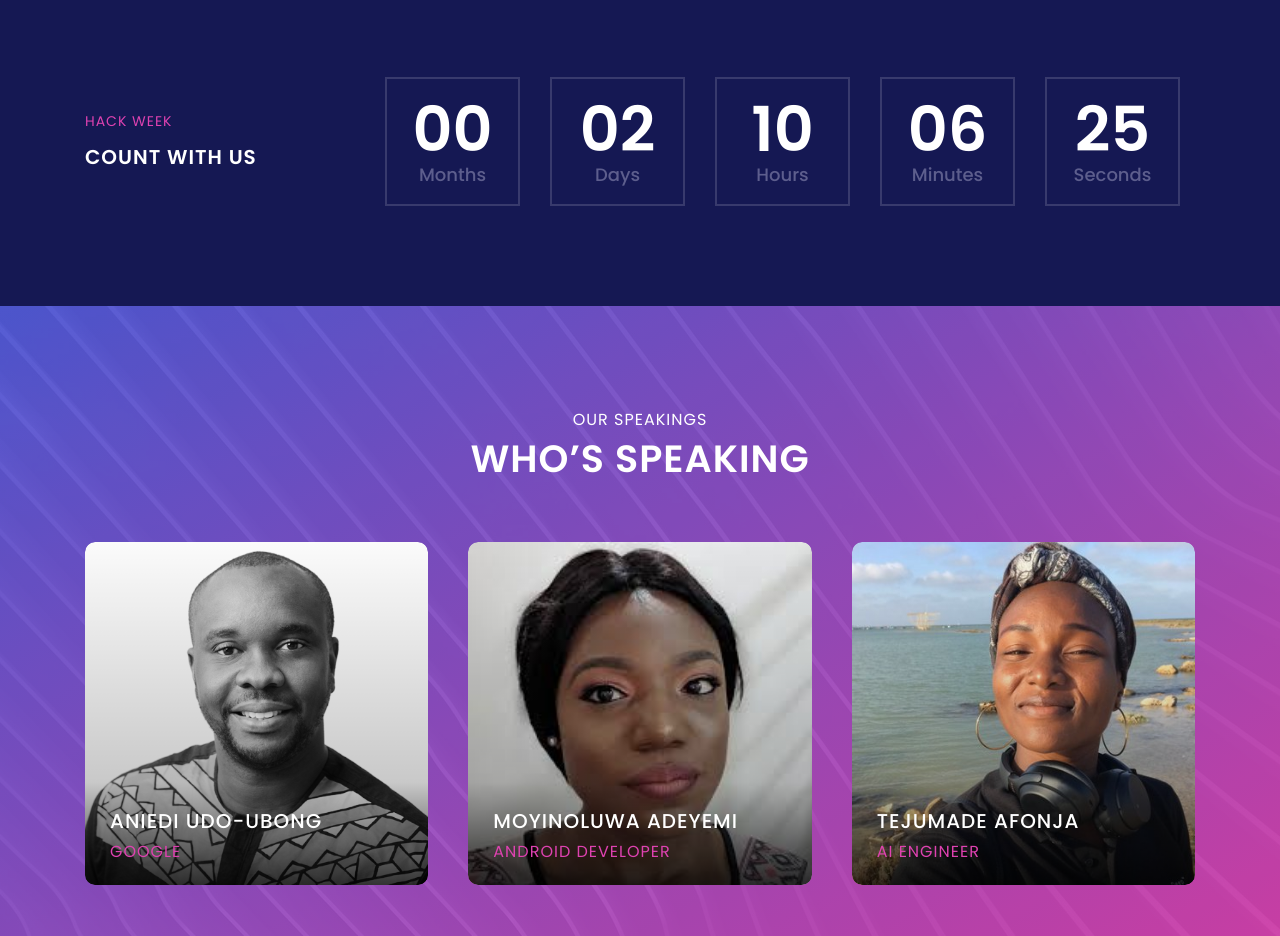
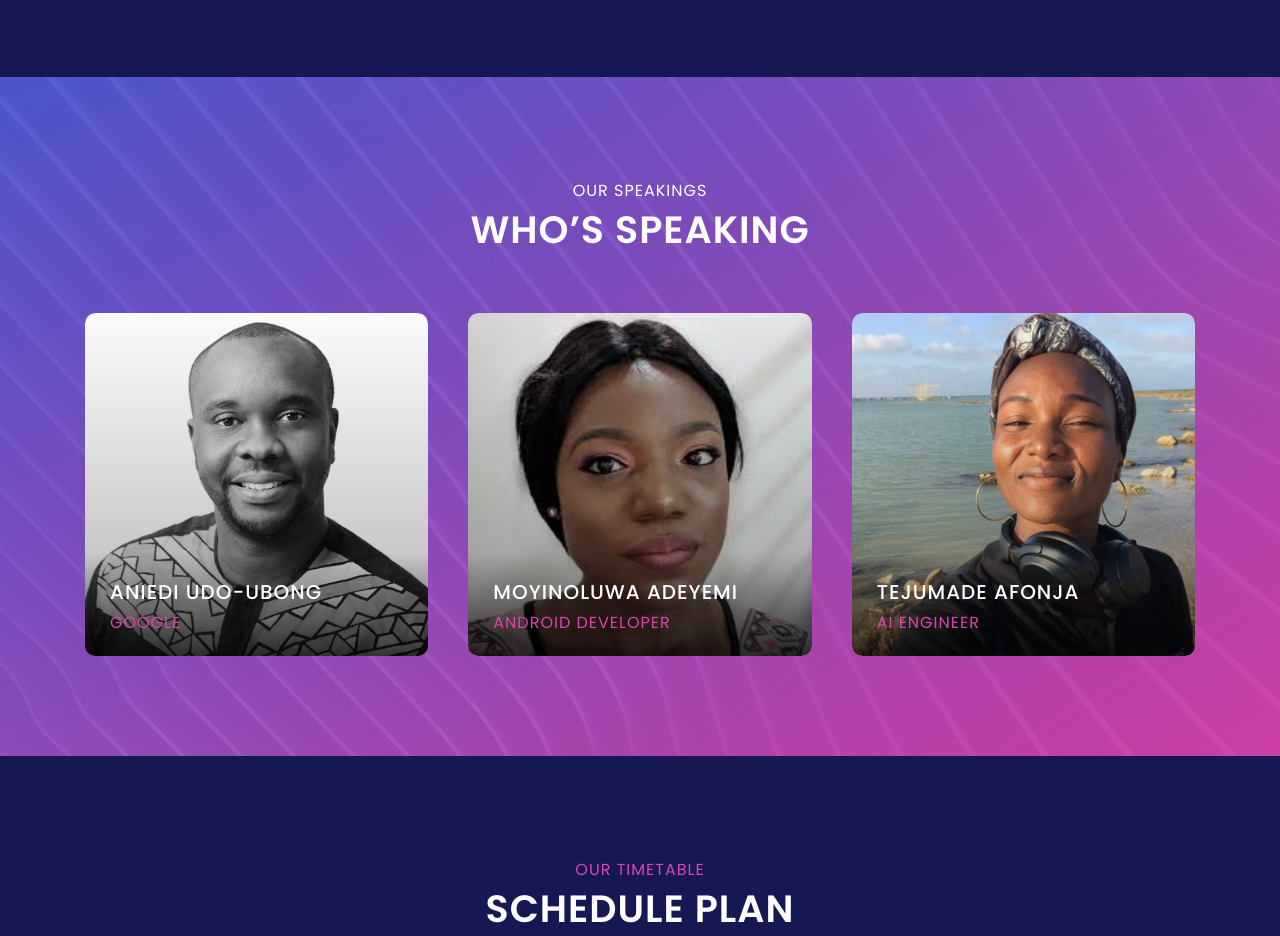
Before and after one commit to Adeola-Oni/Open-Hack-Week-Website, a website: page index.html in a window 1280 px wide. Shown: the part 1618-2554 px from the top of the page. Drawn offline with Linux system fonts and the light colour scheme.

Commit message:
clock has been removed

```diff
--- a/index.html
+++ b/index.html
@@ -158,11 +158,10 @@
         </div>
 
         <!-- Counter Up Area -->
-        <div class="countdown-up-area">
+        <!-- <div class="countdown-up-area">
             <div class="container">
                 <div class="row align-items-center">
                     <div class="col-12 col-md-3">
-                        <!-- Countdown Text -->
                         <div class="countdown-content-text mb-100 wow fadeInUp" data-wow-delay="300ms">
                             <h6>Hack Week </h6>
                             <h4>Count with us</h4>
@@ -176,7 +175,7 @@
                     </div>
                 </div>
             </div>
-        </div>
+        </div> -->
     </section>
     <!-- About Us And Countdown Area End -->
 
```
